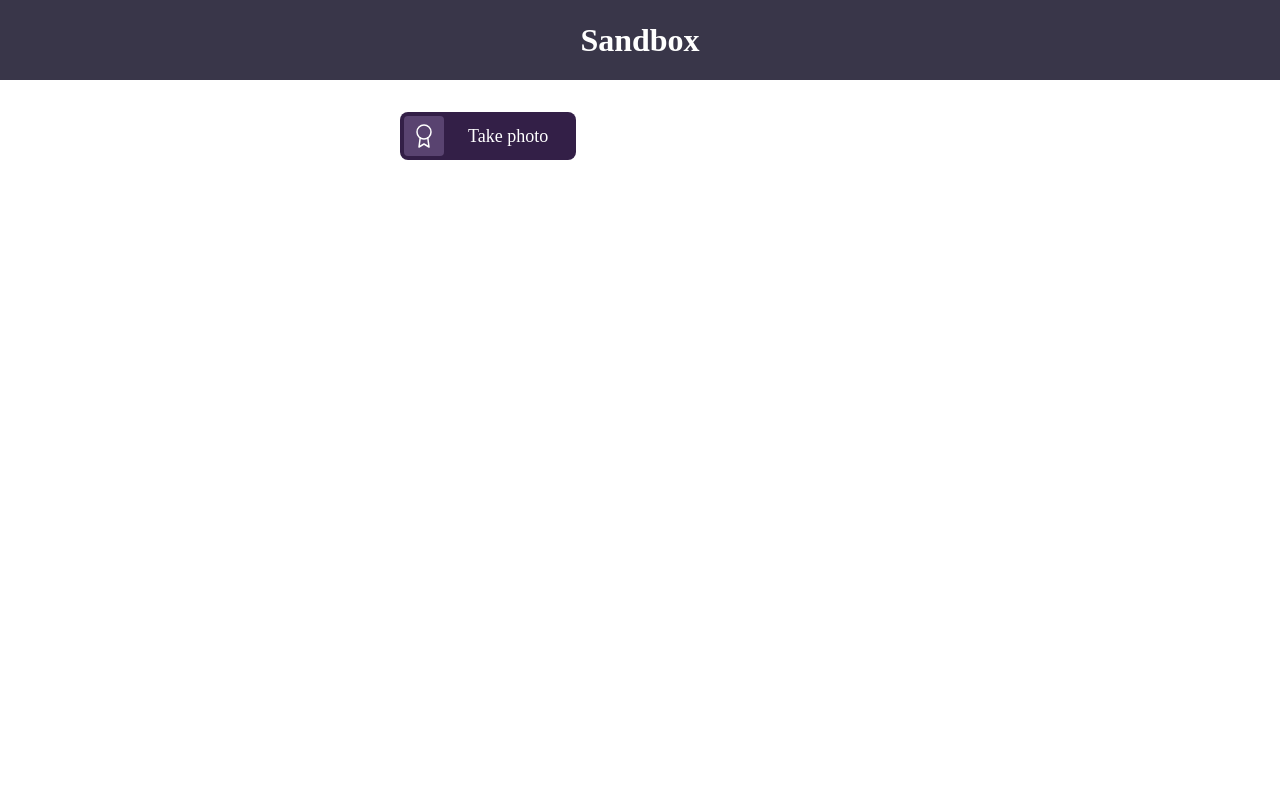
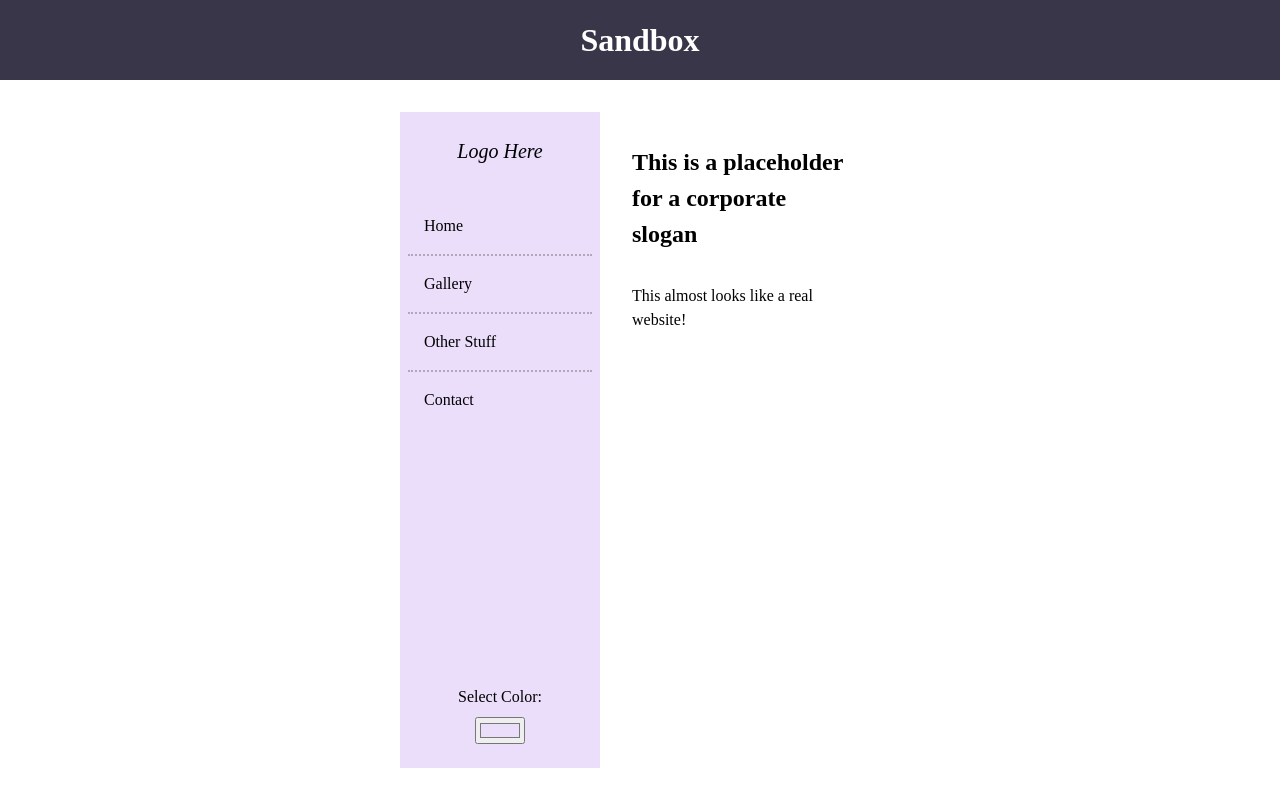
Before and after one commit to paulichdom/joy-of-react-playground, a React (Vite) app: page / in a window 1280 px wide. Built offline with nearby package versions, Linux system fonts and the light colour scheme.

Commit message:
implement context mvp

```diff
--- a/src/App.tsx
+++ b/src/App.tsx
@@ -1,11 +1,10 @@
-import { Award } from 'react-feather';
-import IconButton from './components/IconButton';
 import Layout from './components/Layout';
+import ContextMvp from './components/ContextMvp';
 
 function App() {
   return (
     <Layout>
-      <IconButton icon={Award}>Take photo</IconButton>
+      <ContextMvp />
     </Layout>
   );
 }
--- /dev/null
+++ b/src/components/ContextMvp/ContextMvp.tsx
@@ -0,0 +1,30 @@
+import * as React from 'react';
+import Home from './Home';
+
+type FavouriteColorContextValue = {
+  favouriteColor: string;
+  setFavouriteColor: React.Dispatch<React.SetStateAction<string>>;
+};
+
+export const FavouriteColorContext =
+  React.createContext<FavouriteColorContextValue>({
+    favouriteColor: '#EBDEFB',
+    setFavouriteColor: () => {},
+  });
+
+const ContextMvp: React.FC = () => {
+  const [favouriteColor, setFavouriteColor] = React.useState('#EBDEFB');
+
+  const value = {
+    favouriteColor,
+    setFavouriteColor,
+  };
+
+  return (
+    <FavouriteColorContext.Provider value={value}>
+      <Home />
+    </FavouriteColorContext.Provider>
+  );
+};
+
+export default ContextMvp;
--- /dev/null
+++ b/src/components/ContextMvp/Home.tsx
@@ -0,0 +1,34 @@
+import React from 'react';
+
+import Sidebar from './Sidebar';
+import styled from 'styled-components';
+
+const Home: React.FC = () => {
+  return (
+    <Container>
+      <Sidebar />
+      <Main>
+        <Title>This is a placeholder for a corporate slogan</Title>
+        <p>This almost looks like a real website!</p>
+      </Main>
+    </Container>
+  );
+};
+
+export default Home;
+
+const Container = styled.div`
+  display: flex;
+  min-height: 100%;
+`;
+
+const Main = styled.main`
+  flex: 1;
+  padding: 32px;
+`;
+
+const Title = styled.h1`
+  font-size: 1.5rem;
+  margin-bottom: 32px;
+  overflow-wrap: break-word;
+`;
--- /dev/null
+++ b/src/components/ContextMvp/Sidebar.tsx
@@ -0,0 +1,85 @@
+import React from 'react';
+import styled from 'styled-components';
+import { FavouriteColorContext } from './ContextMvp';
+
+const Sidebar: React.FC = () => {
+  const id = React.useId();
+  const { favouriteColor, setFavouriteColor } = React.useContext(
+    FavouriteColorContext
+  );
+  return (
+    <Aside style={{ backgroundColor: favouriteColor }}>
+      <Logo href="/">Logo Here</Logo>
+      <nav>
+        <OrderedList>
+          <li>
+            <a href="/">Home</a>
+          </li>
+          <li>
+            <a href="/">Gallery</a>
+          </li>
+          <li>
+            <a href="/">Other Stuff</a>
+          </li>
+          <li>
+            <a href="/">Contact</a>
+          </li>
+        </OrderedList>
+      </nav>
+      <label htmlFor={id}>Select Color:</label>
+      <input
+        id={id}
+        type="color"
+        value={favouriteColor}
+        onChange={(event) => {
+          setFavouriteColor(event.target.value);
+        }}
+      />
+    </Aside>
+  );
+};
+
+export default Sidebar;
+
+const Aside = styled.aside`
+  display: flex;
+  flex-direction: column;
+  width: 200px;
+  padding: 8px;
+
+  & a {
+    display: block;
+    padding: 16px;
+    color: inherit;
+    text-decoration: none;
+  }
+
+  & label {
+    display: block;
+    margin-top: auto;
+    align-self: center;
+    margin-bottom: 8px;
+  }
+
+  & input {
+    align-self: center;
+    margin-bottom: 16px;
+  }
+`;
+
+const Logo = styled.a`
+  margin-bottom: 16px;
+  font-size: 1.25rem;
+  font-weight: 500;
+  font-style: italic;
+  text-align: center;
+`;
+
+const OrderedList = styled.ol`
+  list-style-type: none;
+  padding: 0;
+
+  & > li:not(:last-child) {
+    border-bottom: 2px dotted hsl(0deg 0% 0% / 0.25);
+  }
+`;
--- /dev/null
+++ b/src/components/ContextMvp/index.ts
@@ -0,0 +1,2 @@
+export * from './ContextMvp';
+export { default } from './ContextMvp';
```
